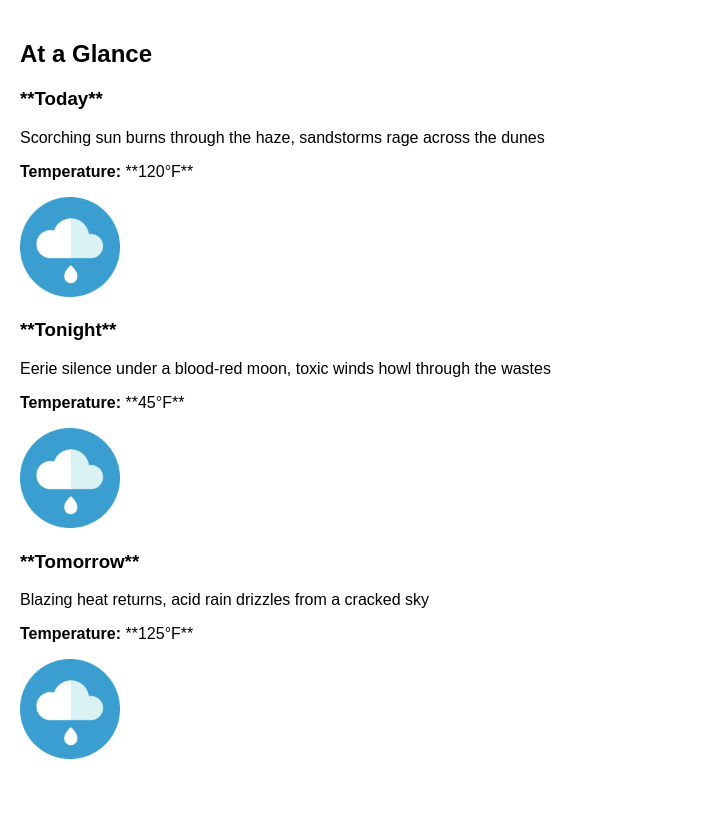
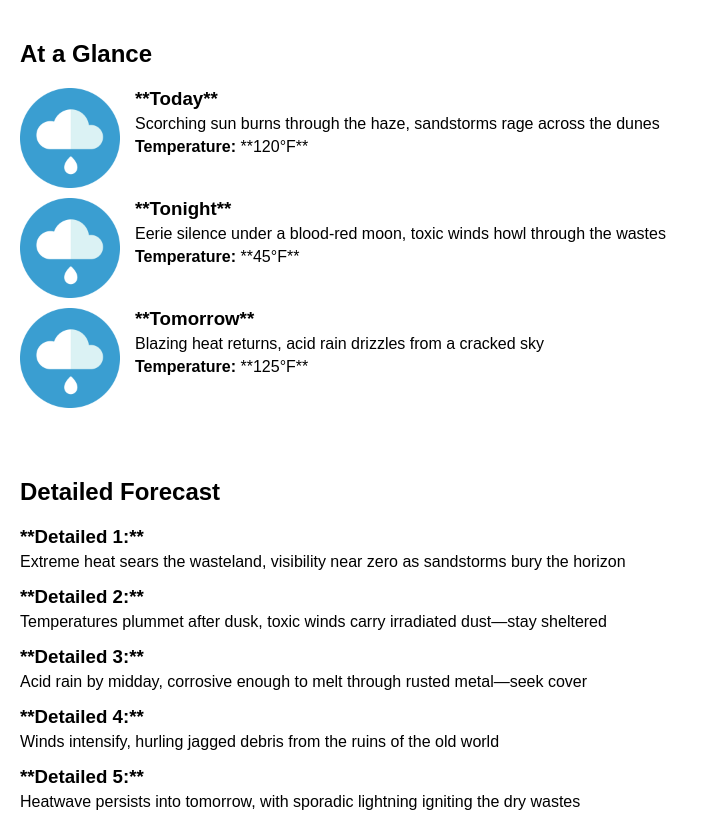
Before and after one commit to bdvermontpublic/weather-widget-vp, a plain HTML site: page index.html in a window 1280 px wide. Shown: the top 819 px of the page, without its empty margins (0-709 px from the left). Drawn offline with Linux system fonts and the light colour scheme.

Commit message:
Add files via upload

```diff
--- a/index.html
+++ b/index.html
@@ -8,8 +8,11 @@
     body { font-family: Arial, sans-serif; margin: 20px; }
     .container { display: flex; flex-direction: column; gap: 20px; }
     .section { margin-bottom: 20px; }
-    .item { margin-bottom: 10px; }
-    .image { max-width: 100px; max-height: 100px; }
+    .item { display: flex; align-items: flex-start; margin-bottom: 10px; }
+    .image { max-width: 100px; max-height: 100px; margin-right: 15px; }
+    .text-content { flex: 1; }
+    .text-content h3 { margin: 0 0 5px 0; }
+    .text-content p { margin: 0 0 5px 0; }
   </style>
 </head>
 <body>
@@ -38,10 +41,12 @@
             const div = document.createElement('div');
             div.className = 'item';
             div.innerHTML = `
-              <h3>${item.heading}</h3>
-              <p>${item.description}</p>
-              <p><strong>Temperature:</strong> ${item.temperature}</p>
               ${item.image ? `<img src="${item.image}" alt="${item.heading} weather image" class="image">` : ''}
+              <div class="text-content">
+                <h3>${item.heading}</h3>
+                <p>${item.description}</p>
+                <p><strong>Temperature:</strong> ${item.temperature}</p>
+              </div>
             `;
             contentDiv.appendChild(div);
           }
@@ -60,8 +65,10 @@
             const div = document.createElement('div');
             div.className = 'item';
             div.innerHTML = `
-              <h3>${item.heading}</h3>
-              <p>${item.description}</p>
+              <div class="text-content">
+                <h3>${item.heading}</h3>
+                <p>${item.description}</p>
+              </div>
             `;
             contentDiv.appendChild(div);
           }
```
